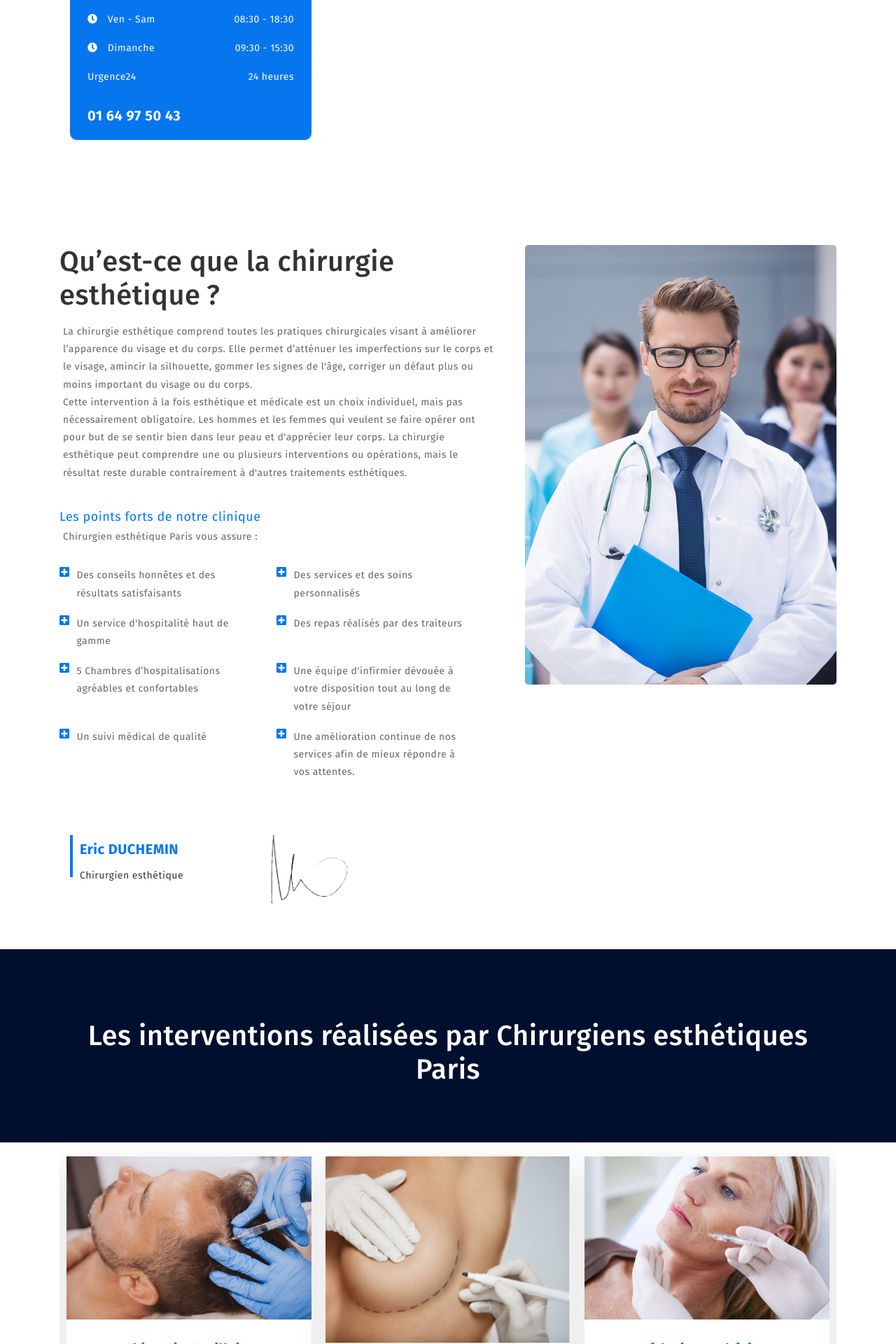
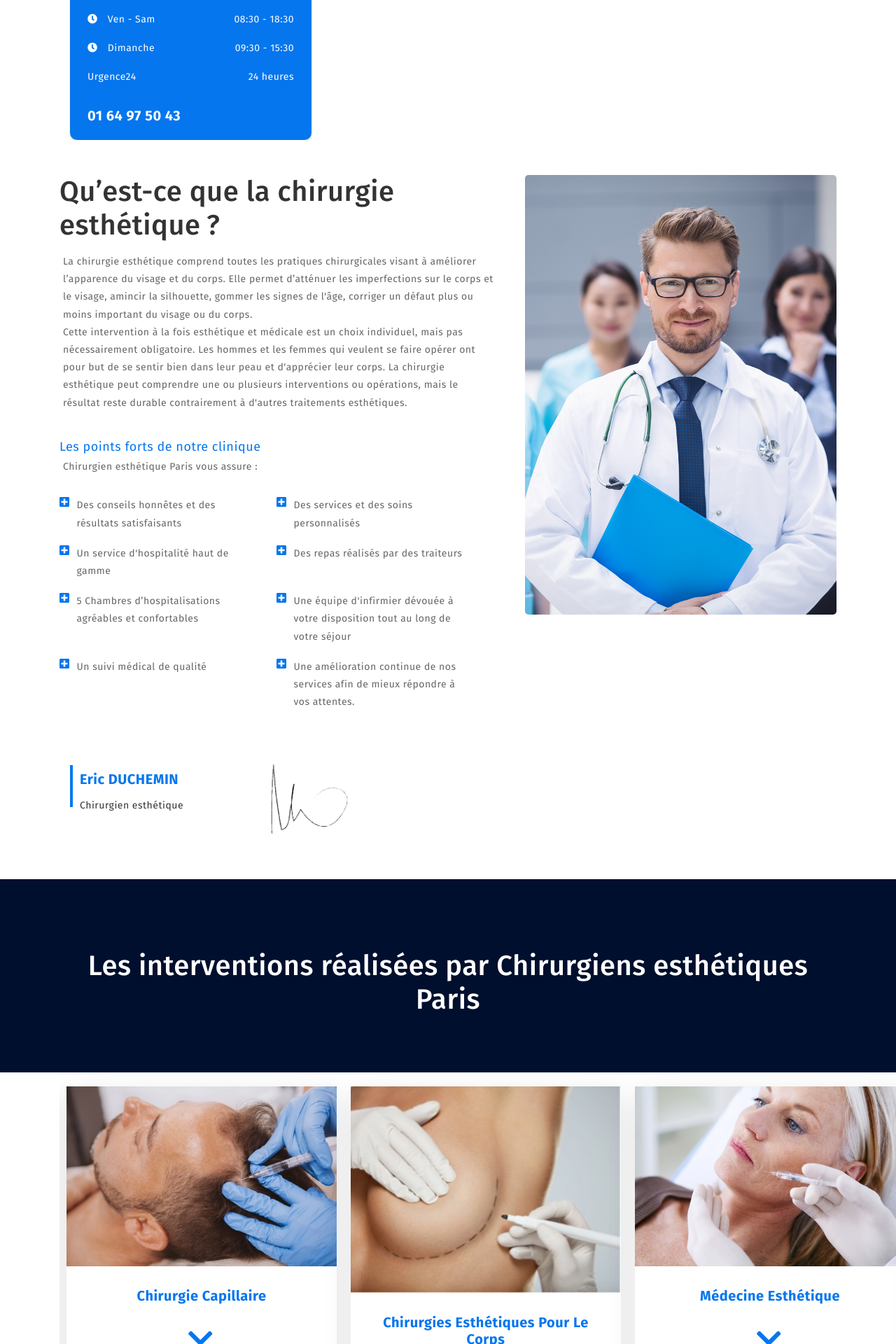
Before and after one commit to ejezie/chirurgienesthetique-paris, a Jekyll site: the page built from src/accueil.html, in a window 1280 px wide. Shown: the part 1424-3344 px from the top of the page at 70% size. Built offline with Jekyll 4.4.1, drawn with Linux system fonts in a browser that asks for light colours.

Commit message:
style update

```diff
--- a/src/assets/css/style.scss
+++ b/src/assets/css/style.scss
@@ -32,14 +32,15 @@ body {
   overflow-x: hidden !important;
 }
 
+#home-wrap{
+  overflow-x: hidden;
+}
+
 .Navbar {
-  background: #ffffff !important;
+  background: #fff !important;
   z-index: 10000 !important;
-  max-width: 100%;
-  width: 100%;
+  width: 100vw;
   transition: 1s all ease-in-out;
-  overflow-x: hidden !important;
-
   &_image {
     &-img {
       width: 10rem;
@@ -64,12 +65,10 @@ body {
       width: 10rem !important;
       max-width: 100%;
       position: relative;
-
       &:hover {
         cursor: pointer;
       }
     }
-
     &-p {
       font-family: "Fira Sans", sans-serif;
       position: absolute;
@@ -156,8 +155,7 @@ body {
   border: 1px solid #e8f5f9;
   z-index: 1000 !important;
   background-color: #fff;
-  width: 100%;
-  max-width: 100%;
+  display: none;
   top: 0;
   left: 0;
   z-index: 10000 !important;
@@ -616,7 +614,7 @@ body {
 .about {
   position: relative;
   display: inline-block;
-  padding-top: 15rem;
+  padding-top: 5rem;
   width: 100%;
   max-width: 100%;
 
@@ -1053,36 +1051,35 @@ body {
 }
 
 .space {
-  background-image: url("{{site.baseurl}}/assets/img/space/bg.png");
+  // background-image: url("{{site.baseurl}}/assets/img/space/bg.png");
   padding-top: 10rem;
   background-color: var(--color-primary) !important;
   position: relative;
-  width: 100%;
-  max-width: 100%;
-
-  &::before {
-    content: "";
-    position: absolute;
-    top: 0px;
-    width: 28%;
-    height: 100%;
-    background-position: center center;
-    left: 0px;
-    background-color: #ffffff;
-    width: 19.4%;
-
-    @media only screen and (max-width: 1200px) {
-      position: relative;
-      width: 100%;
-      max-width: 100%;
-      background: var(--color-primary);
-    }
-  }
+  width: 100vw;
+
+  // &::before {
+  //   content: "";
+  //   position: absolute;
+  //   top: 0px;
+  //   width: 28%;
+  //   height: 100%;
+  //   background-position: center center;
+  //   left: 0px;
+  //   background-color: #ffffff;
+  //   width: 19.4%;
+
+  //   @media only screen and (max-width: 1200px) {
+  //     position: relative;
+  //     width: 100%;
+  //     background: var(--color-primary);
+  //   }
+  // }
 
   &_image {
     &-img {
-      width: 100%;
-      max-width: 100%;
+      width: 100vw;
+      object-fit: cover;
+
     }
   }
 
@@ -1091,7 +1088,6 @@ body {
 
     @media only screen and (max-width: 1200px) {
       width: 100% !important;
-      max-width: 100% !important;
       text-align: center;
       margin-top: 2rem;
     }
@@ -1102,7 +1098,7 @@ body {
       margin-top: 0px;
       margin-bottom: 2.5rem;
       color: #fff;
-      font-size: 4rem;
+      font-size: 3.5rem;
     }
 
     &-p {
@@ -1270,7 +1266,7 @@ body {
       font-family: "Fira Sans", sans-serif;
       font-weight: normal;
       font-style: normal;
-      padding: 8rem;
+      padding: 2rem;
       margin-bottom: 4rem;
       z-index: 10;
 
@@ -1537,7 +1533,8 @@ body {
   z-index: 1000;
   width: 95vw;
   @media (max-width: 960px) {
-    width: 0vw;
+    width: 90vw;
+    margin-left: 1rem;
   }
 
   &-section {
@@ -2528,7 +2525,18 @@ body {
 }
 
 .slick-list {
-  margin-bottom: 4rem !important;
+  margin-bottom: 2rem !important;
+  width: 95vw !important;
+}
+.slick-track {
+  overflow: hidden !important;
+  width: 97vw;
+}
+.slick-next {
+  display: none !important;
+}
+.slick-previous {
+  display: none !important;
 }
 
 .slick-dots li.slick-active button:before {
```
